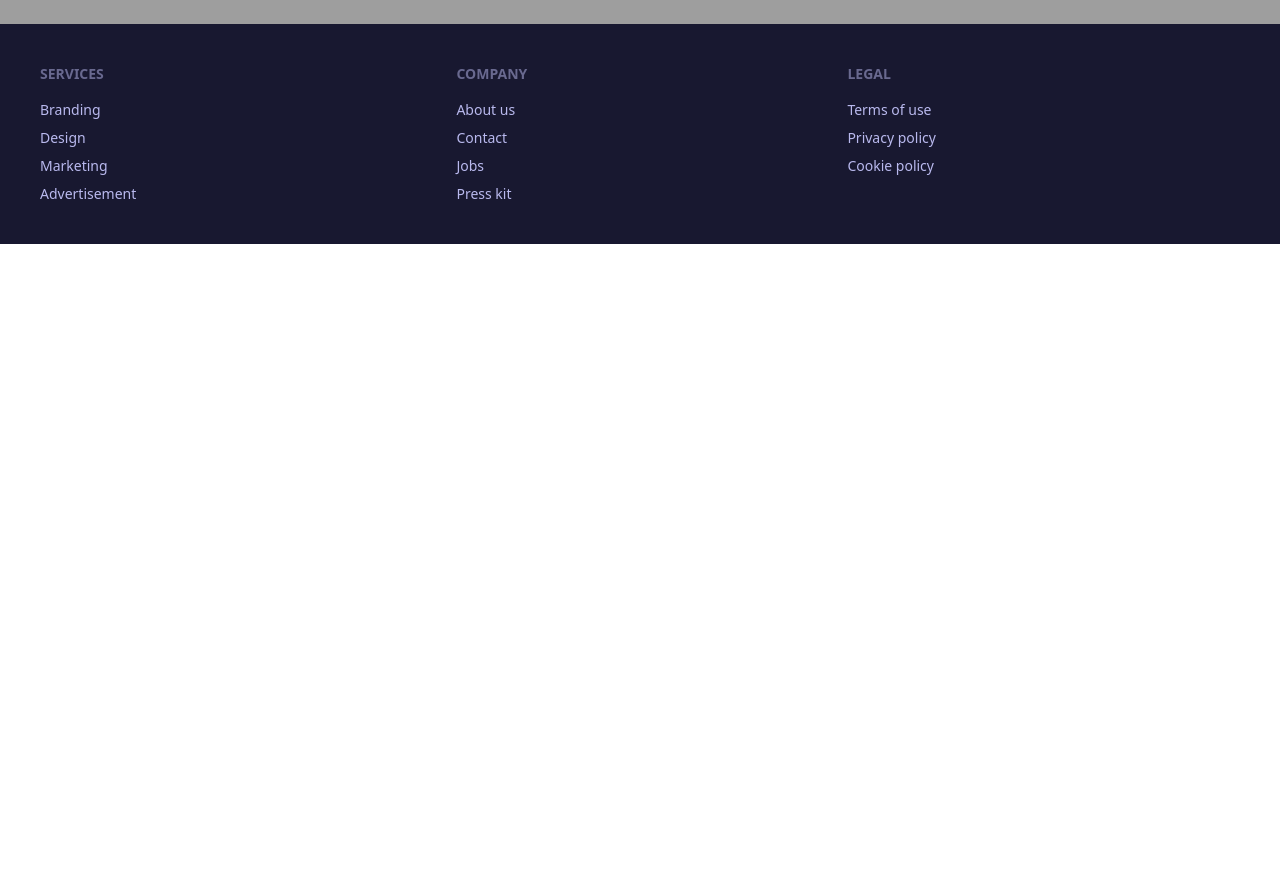
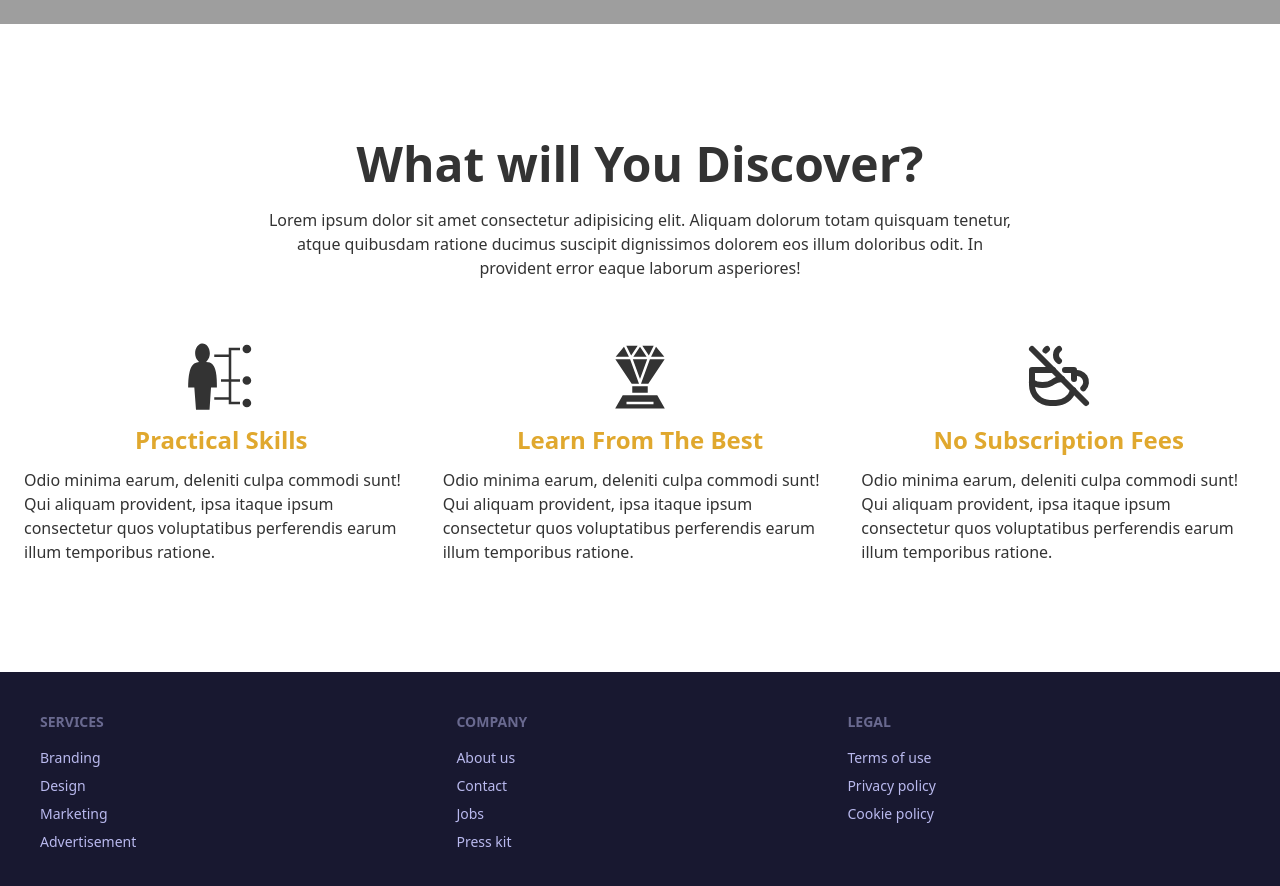
Before and after one commit to mmi-mamun/next-lesson, a Next.js app: page / in a window 1280 px wide. Shown: the part 680-1566 px from the top of the page. Before the commit the page ends 924 px from the top, so only its background shows below. Built offline with nearby package versions, Linux system fonts and the light colour scheme; grey boxes are pictures that could not be loaded.

Commit message:
discover section

```diff
--- /dev/null
+++ b/components/home/discover.js
@@ -0,0 +1,43 @@
+import { GiSkills } from 'react-icons/gi';
+import { GiDiamondTrophy } from 'react-icons/gi';
+import { TbCoffeeOff } from 'react-icons/tb';
+
+const Discover = () => {
+    const discovers = [
+        {
+            icon: <GiSkills className='text-7xl' />,
+            title: 'Practical Skills',
+            description: 'Odio minima earum, deleniti culpa commodi sunt! Qui aliquam provident, ipsa itaque ipsum consectetur quos voluptatibus perferendis earum illum temporibus ratione.'
+        },
+        {
+            icon: <GiDiamondTrophy className='text-7xl' />,
+            title: 'Learn From The Best',
+            description: 'Odio minima earum, deleniti culpa commodi sunt! Qui aliquam provident, ipsa itaque ipsum consectetur quos voluptatibus perferendis earum illum temporibus ratione.'
+        },
+        {
+            icon: <TbCoffeeOff className="text-7xl" />,
+            title: 'No Subscription Fees',
+            description: 'Odio minima earum, deleniti culpa commodi sunt! Qui aliquam provident, ipsa itaque ipsum consectetur quos voluptatibus perferendis earum illum temporibus ratione.'
+        }
+    ]
+
+    return (
+        <div className="my-12 sm:my-24">
+            <div className="text-center py-5 pb-12">
+                <h2 className="text-3xl sm:text-5xl pb-5 font-semibold">What will You Discover?</h2>
+                <p className="max-w-3xl px-3 mx-auto">Lorem ipsum dolor sit amet consectetur adipisicing elit. Aliquam dolorum totam quisquam tenetur, atque quibusdam ratione ducimus suscipit dignissimos dolorem eos illum doloribus odit. In provident error eaque laborum asperiores!</p>
+            </div>
+            <div className="grid sm:grid-cols-2 lg:grid-cols-3 max-w-7xl mx-auto px-3">
+                {
+                    discovers.map(({ icon, title, description }, i) => <div key={i} className="p-3">
+                        <div className='flex justify-center'>{icon}</div>
+                        <h3 className="text-primary font-semibold text-xl sm:text-2xl text-center py-3">{title}</h3>
+                        <p>{description}</p>
+                    </div>)
+                }
+            </div>
+        </div>
+    );
+};
+
+export default Discover;
--- a/components/home/home.js
+++ b/components/home/home.js
@@ -1,12 +1,12 @@
 import MainLayout from "../../layouts/mainLayout";
 import Banner from "./banner";
+import Discover from "./discover";
 
 const Home = () => {
     return (
         <MainLayout>
-            <div>
-                <Banner />
-            </div>
+            <Banner />
+            <Discover />
         </MainLayout>
     );
 }
```
